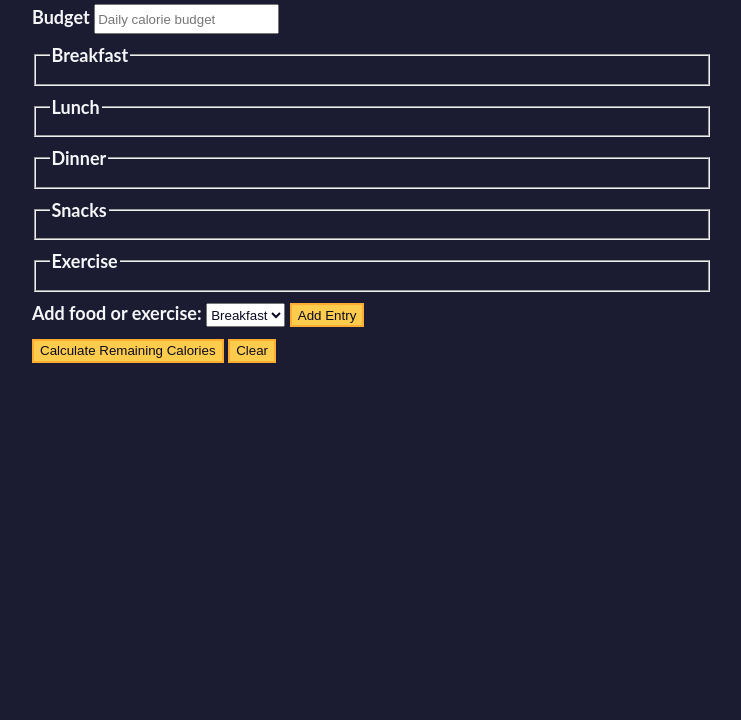
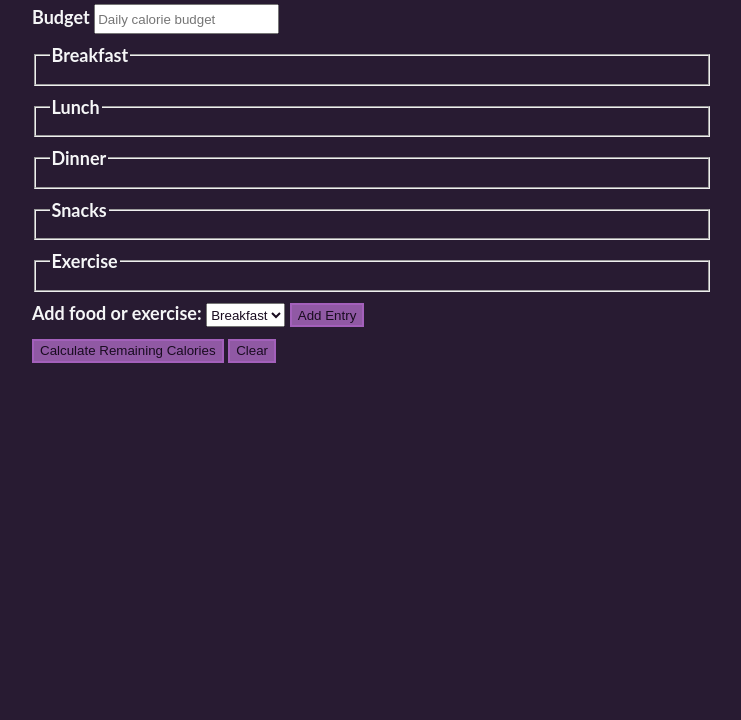
Before and after one commit to Meybe-1in/Calorie-Counter, a plain HTML site: page index.html in a window 1280 px wide. Shown: the part 80-800 px from the top of the page, without its empty margins (268-1009 px from the left). Drawn offline with Linux system fonts and the light colour scheme.

Commit message:
color change

```diff
--- a/css/style.css
+++ b/css/style.css
@@ -1,9 +1,9 @@
 :root {
     --light-grey: #f5f6f7;
-    --dark-blue: #0a0a23;
-    --fcc-blue: #1b1b32;
-    --light-yellow: #fecc4c;
-    --dark-yellow: #feac32;
+    --dark-blue: #190c20;
+    --fcc-blue: #281b32;
+    --light-yellow: #9059a4;
+    --dark-yellow: #a360bb;
     --light-pink: #ffadad;
     --dark-red: #850000;
     --light-green: #acd157;
```
